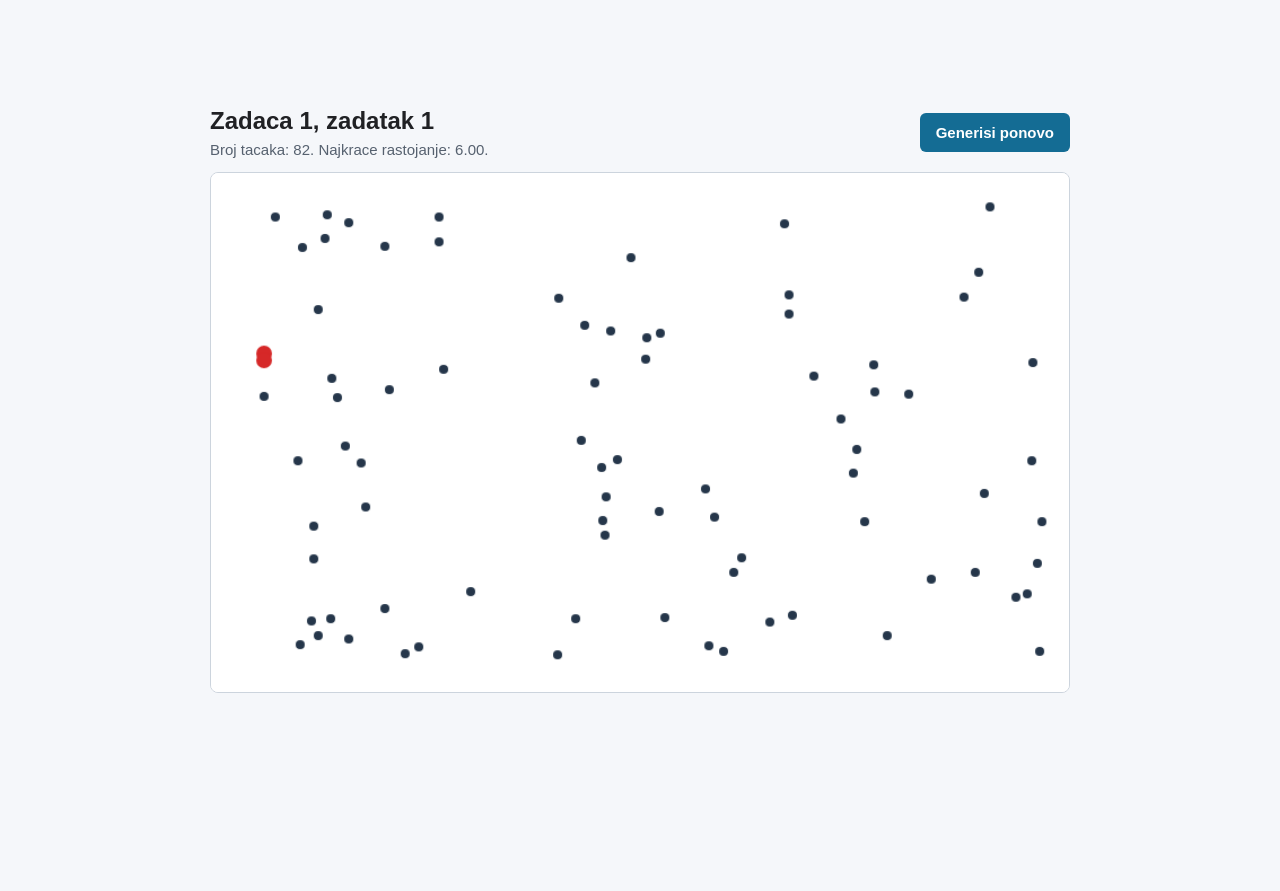
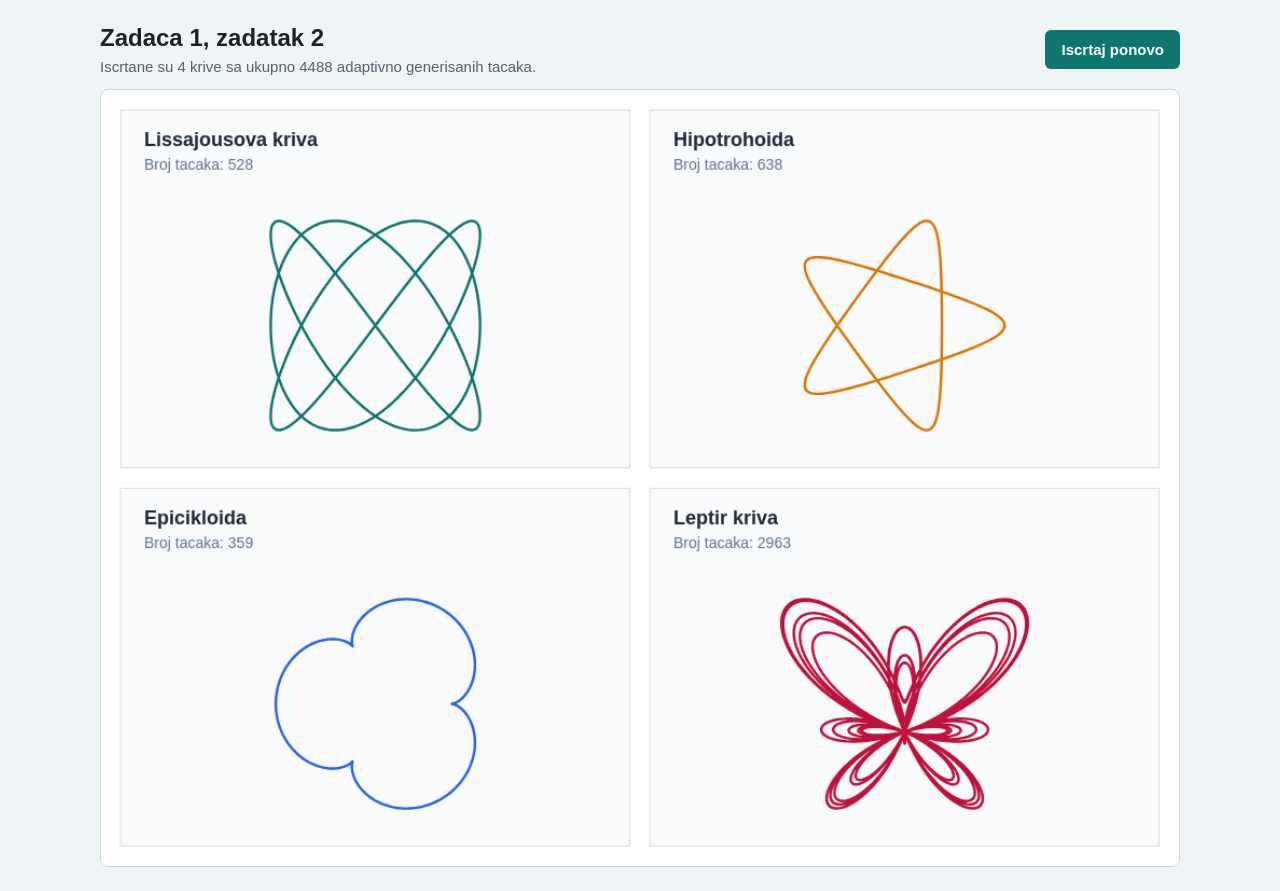
Before and after one commit to NedimBecic/rgeo, a plain HTML site: page index.html in a window 1280 px wide. Before the commit the page ends 800 px from the top, so only its background shows below. Drawn offline with Linux system fonts and the light colour scheme.

Commit message:
Zadatak2 done

```diff
--- a/index.html
+++ b/index.html
@@ -3,20 +3,20 @@
 <head>
   <meta charset="UTF-8">
   <meta name="viewport" content="width=device-width, initial-scale=1.0">
-  <title>Zadaca 1 - Zadatak 1</title>
+  <title>Zadaca 1 - Zadatak 2</title>
   <link rel="stylesheet" href="style.css">
 </head>
 <body>
   <main class="page">
-    <section class="workspace" aria-label="Najblizi par tacaka">
+    <section class="workspace" aria-label="Adaptivno generisanje tacaka na krivama">
       <div class="toolbar">
         <div>
-          <h1>Zadaca 1, zadatak 1</h1>
-          <p id="status">Generisanje tacaka...</p>
+          <h1>Zadaca 1, zadatak 2</h1>
+          <p id="status">Generisanje parametarskih krivih...</p>
         </div>
-        <button id="generateButton" type="button">Generisi ponovo</button>
+        <button id="drawButton" type="button">Iscrtaj ponovo</button>
       </div>
-      <canvas id="canvas" width="760" height="460"></canvas>
+      <canvas id="canvas" width="1000" height="720"></canvas>
     </section>
   </main>
   <script src="script.js"></script>
--- a/script.js
+++ b/script.js
@@ -1,224 +1,263 @@
-function distanceSquared(A, B) {
-  const dx = A.x - B.x;
-  const dy = A.y - B.y;
-  return dx * dx + dy * dy;
+function sqr(x) {
+  return x * x;
 }
 
-function betterPair(current, candidate) {
-  return candidate.d2 < current.d2 ? candidate : current;
+function pointDistanceSquared(A, B) {
+  return sqr(A.x - B.x) + sqr(A.y - B.y);
 }
 
-function compareByX(A, B) {
-  return A.x - B.x || A.y - B.y;
-}
+function GenerateCurvePoints_Adaptive(phi, psi, tmin, tmax, h, d) {
+  const points = [];
+  const direction = tmax >= tmin ? 1 : -1;
+  let step = Math.abs(h) * direction;
+  const desiredDistanceSquared = d * d;
+  const smallestAcceptedDistanceSquared = sqr(0.3 * d);
+  const intervalLength = Math.abs(tmax - tmin);
+  const smallestStep = Math.max(intervalLength * 1e-9, 1e-12);
 
-function compareByY(A, B) {
-  return A.y - B.y || A.x - B.x;
-}
-
-function closestByBruteForce(points, begin, end) {
-  let best = { d2: Infinity, U: null, V: null };
-
-  for (let i = begin; i < end; i++) {
-    for (let j = i + 1; j < end; j++) {
-      best = betterPair(best, {
-        d2: distanceSquared(points[i], points[j]),
-        U: points[i],
-        V: points[j]
-      });
-    }
+  if (intervalLength === 0 || step === 0 || d <= 0) {
+    return [{ x: phi(tmin), y: psi(tmin) }];
   }
 
-  return best;
-}
+  let t = tmin;
+  let currentPoint = { x: phi(t), y: psi(t) };
+  let lastAcceptedPoint = currentPoint;
 
-function sortSmallRangeByY(source, target, begin, end) {
-  for (let i = begin; i < end; i++) {
-    target[i] = source[i];
+  points.push(currentPoint);
+
+  while ((tmax - t) * direction > 1e-12) {
+    if (Math.abs(step) > Math.abs(tmax - t)) {
+      step = tmax - t;
+    }
+
+    const previousPoint = currentPoint;
+    let nextT = t + step;
+    let nextPoint = { x: phi(nextT), y: psi(nextT) };
+    let reductions = 0;
+
+    while (
+      pointDistanceSquared(previousPoint, nextPoint) > desiredDistanceSquared &&
+      Math.abs(step) > smallestStep &&
+      reductions < 80
+    ) {
+      step *= 0.8;
+      nextT = t + step;
+      nextPoint = { x: phi(nextT), y: psi(nextT) };
+      reductions++;
+    }
+
+    if (pointDistanceSquared(lastAcceptedPoint, nextPoint) > smallestAcceptedDistanceSquared) {
+      points.push(nextPoint);
+      lastAcceptedPoint = nextPoint;
+    }
+
+    t = nextT;
+    currentPoint = nextPoint;
+    step *= 1.2;
   }
 
-  for (let i = begin + 1; i < end; i++) {
-    const point = target[i];
-    let j = i - 1;
+  const finalPoint = { x: phi(tmax), y: psi(tmax) };
 
-    while (j >= begin && compareByY(target[j], point) > 0) {
-      target[j + 1] = target[j];
-      j--;
-    }
-
-    target[j + 1] = point;
-  }
-}
-
-function mergeByY(source, target, begin, middle, end) {
-  let i = begin;
-  let j = middle;
-  let k = begin;
-
-  while (i < middle && j < end) {
-    if (compareByY(source[i], source[j]) <= 0) {
-      target[k] = source[i];
-      i++;
-    } else {
-      target[k] = source[j];
-      j++;
-    }
-
-    k++;
-  }
-
-  while (i < middle) {
-    target[k] = source[i];
-    i++;
-    k++;
-  }
-
-  while (j < end) {
-    target[k] = source[j];
-    j++;
-    k++;
-  }
-}
-
-function closestPairRecursive(source, target, begin, end, recentIndexes) {
-  if (end - begin <= 1) {
-    if (end > begin) target[begin] = source[begin];
-    return { d2: Infinity, U: source[begin] || null, V: source[begin] || null };
-  }
-
-  if (end - begin <= 3) {
-    const best = closestByBruteForce(source, begin, end);
-    sortSmallRangeByY(source, target, begin, end);
-    return best;
-  }
-
-  const middle = Math.floor((begin + end) / 2);
-  const dividerX = (source[middle - 1].x + source[middle].x) / 2;
-  const leftBest = closestPairRecursive(target, source, begin, middle, recentIndexes);
-  const rightBest = closestPairRecursive(target, source, middle, end, recentIndexes);
-  let best = betterPair(leftBest, rightBest);
-
-  mergeByY(source, target, begin, middle, end);
-
-  let count = 0;
-
-  for (let k = begin; k < end; k++) {
-    const point = target[k];
-    const dx = point.x - dividerX;
-
-    if (dx * dx < best.d2) {
-      const comparisons = Math.min(count, recentIndexes.length);
-
-      for (let i = 1; i <= comparisons; i++) {
-        const previousIndex = recentIndexes[(count - i + recentIndexes.length) % recentIndexes.length];
-        const previous = target[previousIndex];
-        const dy = point.y - previous.y;
-        if (dy * dy >= best.d2) break;
-
-        best = betterPair(best, {
-          d2: distanceSquared(point, previous),
-          U: point,
-          V: previous
-        });
-      }
-
-      recentIndexes[count % recentIndexes.length] = k;
-      count++;
-    }
-  }
-
-  return best;
-}
-
-function ClosestPointPair_VeryFast(P) {
-  if (P.length < 2) {
-    return { d: Infinity, U: null, V: null };
-  }
-
-  const source = P.slice().sort(compareByX);
-  const target = source.slice();
-  const recentIndexes = new Array(4);
-  const best = closestPairRecursive(source, target, 0, source.length, recentIndexes);
-
-  return {
-    d: Math.sqrt(best.d2),
-    U: best.U,
-    V: best.V
-  };
-}
-
-function randomInteger(min, max) {
-  return Math.floor(Math.random() * (max - min + 1)) + min;
-}
-
-function generatePoints(canvas) {
-  const margin = 24;
-  const count = randomInteger(50, 100);
-  const points = [];
-
-  for (let i = 0; i < count; i++) {
-    points.push({
-      x: randomInteger(margin, canvas.width - margin),
-      y: randomInteger(margin, canvas.height - margin)
-    });
+  if (pointDistanceSquared(lastAcceptedPoint, finalPoint) > 1e-16) {
+    points.push(finalPoint);
   }
 
   return points;
 }
 
-function drawPoint(ctx, point, radius, color) {
-  ctx.beginPath();
-  ctx.arc(point.x, point.y, radius, 0, 2 * Math.PI);
-  ctx.fillStyle = color;
-  ctx.fill();
+function createCurves() {
+  return [
+    {
+      name: "Lissajousova kriva",
+      color: "#0f766e",
+      tmin: 0,
+      tmax: 2 * Math.PI,
+      h: 0.08,
+      d: 0.045,
+      phi: function(t) {
+        return Math.sin(3 * t + Math.PI / 2);
+      },
+      psi: function(t) {
+        return Math.sin(4 * t);
+      }
+    },
+    {
+      name: "Hipotrohoida",
+      color: "#d97706",
+      tmin: 0,
+      tmax: 6 * Math.PI,
+      h: 0.08,
+      d: 0.12,
+      phi: function(t) {
+        const R = 5;
+        const r = 3;
+        const a = 5;
+        return (R - r) * Math.cos(t) + a * Math.cos((R - r) * t / r);
+      },
+      psi: function(t) {
+        const R = 5;
+        const r = 3;
+        const a = 5;
+        return (R - r) * Math.sin(t) - a * Math.sin((R - r) * t / r);
+      }
+    },
+    {
+      name: "Epicikloida",
+      color: "#2563eb",
+      tmin: 0,
+      tmax: 2 * Math.PI,
+      h: 0.07,
+      d: 0.1,
+      phi: function(t) {
+        const R = 3;
+        const r = 1;
+        return (R + r) * Math.cos(t) - r * Math.cos((R + r) * t / r);
+      },
+      psi: function(t) {
+        const R = 3;
+        const r = 1;
+        return (R + r) * Math.sin(t) - r * Math.sin((R + r) * t / r);
+      }
+    },
+    {
+      name: "Leptir kriva",
+      color: "#be123c",
+      tmin: 0,
+      tmax: 12 * Math.PI,
+      h: 0.08,
+      d: 0.08,
+      phi: function(t) {
+        const factor = Math.exp(Math.cos(t)) - 2 * Math.cos(4 * t) - sqr(sqr(Math.sin(t / 12))) * Math.sin(t / 12);
+        return Math.sin(t) * factor;
+      },
+      psi: function(t) {
+        const factor = Math.exp(Math.cos(t)) - 2 * Math.cos(4 * t) - sqr(sqr(Math.sin(t / 12))) * Math.sin(t / 12);
+        return Math.cos(t) * factor;
+      }
+    }
+  ];
 }
 
-function drawScene(ctx, points, closestPair) {
-  const canvas = ctx.canvas;
+function curveBounds(points) {
+  let minX = points[0].x;
+  let maxX = points[0].x;
+  let minY = points[0].y;
+  let maxY = points[0].y;
+
+  for (const point of points) {
+    minX = Math.min(minX, point.x);
+    maxX = Math.max(maxX, point.x);
+    minY = Math.min(minY, point.y);
+    maxY = Math.max(maxY, point.y);
+  }
+
+  return { minX: minX, maxX: maxX, minY: minY, maxY: maxY };
+}
+
+function mapPoint(point, bounds, area) {
+  const width = Math.max(bounds.maxX - bounds.minX, 1e-9);
+  const height = Math.max(bounds.maxY - bounds.minY, 1e-9);
+  const scale = 0.78 * Math.min(area.width / width, area.height / height);
+  const centerX = area.x + area.width / 2;
+  const centerY = area.y + area.height / 2 + 12;
+  const middleX = (bounds.minX + bounds.maxX) / 2;
+  const middleY = (bounds.minY + bounds.maxY) / 2;
+
+  return {
+    x: centerX + (point.x - middleX) * scale,
+    y: centerY - (point.y - middleY) * scale
+  };
+}
+
+function drawPolyline(ctx, points, bounds, area, color) {
+  if (points.length === 0) return;
+
+  ctx.beginPath();
+
+  for (let i = 0; i < points.length; i++) {
+    const mapped = mapPoint(points[i], bounds, area);
+
+    if (i === 0) {
+      ctx.moveTo(mapped.x, mapped.y);
+    } else {
+      ctx.lineTo(mapped.x, mapped.y);
+    }
+  }
+
+  ctx.strokeStyle = color;
+  ctx.lineWidth = 2.4;
+  ctx.lineJoin = "round";
+  ctx.lineCap = "round";
+  ctx.stroke();
+}
+
+function drawCurvePanel(ctx, curve, area) {
+  const points = GenerateCurvePoints_Adaptive(curve.phi, curve.psi, curve.tmin, curve.tmax, curve.h, curve.d);
+  const bounds = curveBounds(points);
+
+  ctx.fillStyle = "#f8fafc";
+  ctx.fillRect(area.x, area.y, area.width, area.height);
+  ctx.strokeStyle = "#d6dee3";
+  ctx.lineWidth = 1;
+  ctx.strokeRect(area.x + 0.5, area.y + 0.5, area.width - 1, area.height - 1);
+
+  ctx.fillStyle = "#1f2937";
+  ctx.font = "700 18px Arial, Helvetica, sans-serif";
+  ctx.fillText(curve.name, area.x + 22, area.y + 34);
+  ctx.fillStyle = "#64748b";
+  ctx.font = "14px Arial, Helvetica, sans-serif";
+  ctx.fillText("Broj tacaka: " + points.length, area.x + 22, area.y + 56);
+
+  drawPolyline(ctx, points, bounds, {
+    x: area.x + 18,
+    y: area.y + 64,
+    width: area.width - 36,
+    height: area.height - 84
+  }, curve.color);
+
+  return points.length;
+}
+
+function drawScene(canvas, ctx, statusElement) {
+  const curves = createCurves();
+  const padding = 18;
+  const gap = 18;
+  const panelWidth = (canvas.width - 2 * padding - gap) / 2;
+  const panelHeight = (canvas.height - 2 * padding - gap) / 2;
+  let totalPoints = 0;
 
   ctx.clearRect(0, 0, canvas.width, canvas.height);
-
   ctx.fillStyle = "#ffffff";
   ctx.fillRect(0, 0, canvas.width, canvas.height);
 
-  for (const point of points) {
-    drawPoint(ctx, point, 4, "#25364a");
+  for (let i = 0; i < curves.length; i++) {
+    const col = i % 2;
+    const row = Math.floor(i / 2);
+
+    totalPoints += drawCurvePanel(ctx, curves[i], {
+      x: padding + col * (panelWidth + gap),
+      y: padding + row * (panelHeight + gap),
+      width: panelWidth,
+      height: panelHeight
+    });
   }
 
-  if (closestPair.U && closestPair.V) {
-    ctx.beginPath();
-    ctx.moveTo(closestPair.U.x, closestPair.U.y);
-    ctx.lineTo(closestPair.V.x, closestPair.V.y);
-    ctx.strokeStyle = "#d62828";
-    ctx.lineWidth = 3;
-    ctx.stroke();
-
-    drawPoint(ctx, closestPair.U, 7, "#d62828");
-    drawPoint(ctx, closestPair.V, 7, "#d62828");
-  }
-}
-
-function runDemo(canvas, ctx, statusElement) {
-  const points = generatePoints(canvas);
-  const closestPair = ClosestPointPair_VeryFast(points);
-
-  drawScene(ctx, points, closestPair);
-  statusElement.textContent = `Broj tacaka: ${points.length}. Najkrace rastojanje: ${closestPair.d.toFixed(2)}.`;
+  statusElement.textContent = "Iscrtane su 4 krive sa ukupno " + totalPoints + " adaptivno generisanih tacaka.";
 }
 
 if (typeof module !== "undefined") {
-  module.exports = { ClosestPointPair_VeryFast };
+  module.exports = { GenerateCurvePoints_Adaptive };
 }
 
 if (typeof document !== "undefined") {
   const canvas = document.getElementById("canvas");
   const ctx = canvas.getContext("2d");
   const statusElement = document.getElementById("status");
-  const generateButton = document.getElementById("generateButton");
+  const drawButton = document.getElementById("drawButton");
 
-  generateButton.addEventListener("click", function() {
-    runDemo(canvas, ctx, statusElement);
+  drawButton.addEventListener("click", function() {
+    drawScene(canvas, ctx, statusElement);
   });
 
-  runDemo(canvas, ctx, statusElement);
+  drawScene(canvas, ctx, statusElement);
 }
--- a/style.css
+++ b/style.css
@@ -7,7 +7,7 @@ body {
   min-height: 100vh;
   font-family: Arial, Helvetica, sans-serif;
   color: #202124;
-  background: #f5f7fa;
+  background: #eef3f5;
 }
 
 .page {
@@ -19,7 +19,7 @@ body {
 }
 
 .workspace {
-  width: min(100%, 860px);
+  width: min(100%, 1080px);
 }
 
 .toolbar {
@@ -45,7 +45,7 @@ p {
 button {
   border: 0;
   border-radius: 6px;
-  background: #146c94;
+  background: #0f766e;
   color: white;
   padding: 11px 16px;
   font-size: 15px;
@@ -54,11 +54,11 @@ button {
 }
 
 button:hover {
-  background: #0f5675;
+  background: #115e59;
 }
 
 button:focus-visible {
-  outline: 3px solid #9bd3ec;
+  outline: 3px solid #99f6e4;
   outline-offset: 2px;
 }
 
@@ -66,7 +66,7 @@ canvas {
   display: block;
   width: 100%;
   height: auto;
-  border: 1px solid #ccd4dd;
+  border: 1px solid #cbd5d8;
   border-radius: 8px;
   background: #ffffff;
 }
```
